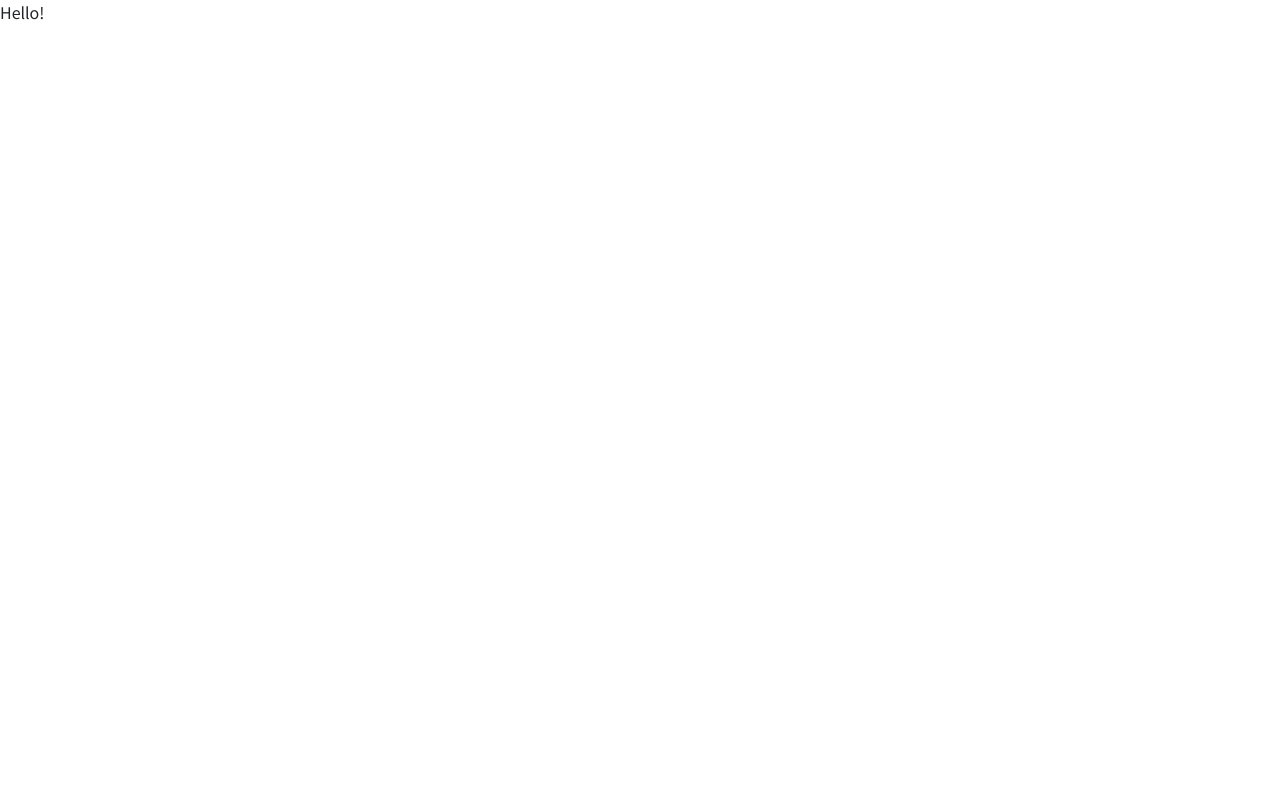
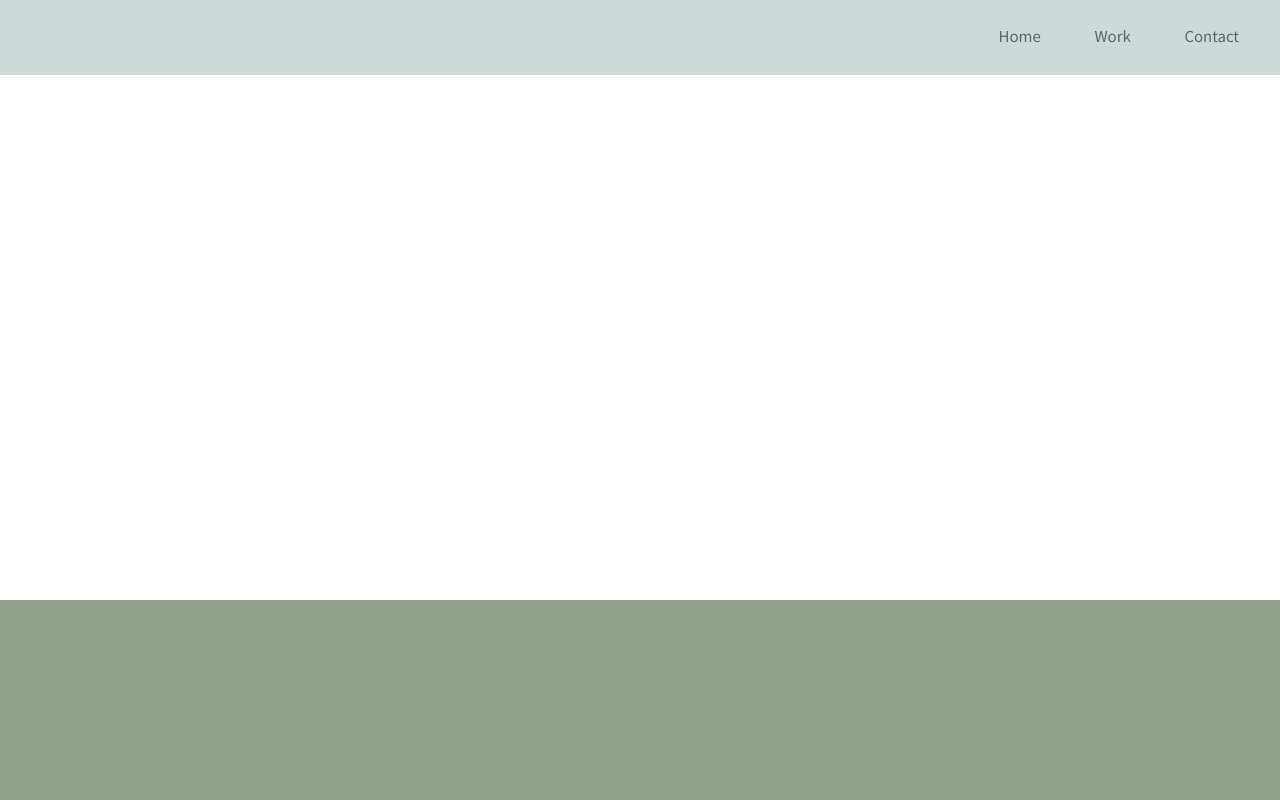
Before and after one commit to khushic/web_portfolio, a plain HTML site: page index.html in a window 1280 px wide. Shown: the top 800 px of the page. Drawn offline with nearby package versions, Linux system fonts and the light colour scheme.

Commit message:
nav bar created and disappears on scroll

```diff
--- a/assets/css/nav.css
+++ b/assets/css/nav.css
@@ -0,0 +1,43 @@
+.my-navbar {
+  background-color: #cddad8;
+  position: fixed;
+  top: 0;
+  width: 100%;
+  transition: top 0.3s;
+  height: 75px;
+  opacity: 1;
+  transition: top 0.5s ease;
+}
+
+/* Style the navbar links */
+.my-navbar a {
+  display: flex;
+  color: #5B6467;
+  text-align: center;
+  text-decoration: none;
+  height: 100%;
+  width: 100%;
+  padding: 25px;
+  font-size: 15px;
+}
+
+.my-navbar a:hover {
+  color: black;
+}
+
+.components{
+  display: inline-block;
+  margin-bottom: 0rem;
+  height: 100%;
+  float: right;
+  padding-right: 1rem;
+}
+
+.nav-tab{
+  height: 100%;
+  display: inline-block;
+}
+
+.navbar-hide {
+  top: -75px;
+}
--- /dev/null
+++ b/assets/js/script.js
@@ -0,0 +1,8 @@
+$(window).scroll(function(e) {
+    var scroll = $(window).scrollTop();
+    if (scroll >= 150) {
+        $('.my-navbar').addClass("navbar-hide");
+    } else {
+        $('.my-navbar').removeClass("navbar-hide");
+    }
+});
--- a/index.html
+++ b/index.html
@@ -19,15 +19,32 @@
       <script defer src="https://use.fontawesome.com/releases/v5.0.13/js/fontawesome.js" integrity="sha384-6OIrr52G08NpOFSZdxxz1xdNSndlD4vdcf/q2myIUVO0VsqaGHJsB0RaBE01VTOY" crossorigin="anonymous"></script>
   </head>
   <body>
-    <div>
-      <p>Hello!</p>
+    <div class="my-navbar">
+        <ul class="list-unstyled components">
+          <li class="nav-tab nav-active">
+              <a class="js-scroll-trigger" href="#home">Home</a>
+          </li>
+          <li class="nav-tab">
+              <a class="js-scroll-trigger" href="#work">Work</a>
+          </li>
+          <li class="nav-tab">
+              <a class="js-scroll-trigger" href="#contact">Contact</a>
+          </li>
+        </ul>
     </div>
 
-    <script src="https://code.jquery.com/jquery-3.3.1.slim.min.js" integrity="sha384-q8i/X+965DzO0rT7abK41JStQIAqVgRVzpbzo5smXKp4YfRvH+8abtTE1Pi6jizo" crossorigin="anonymous"></script>
-    <!-- Popper.JS -->
+    <div id="home" style="height: 600px; background-color: white">
+    </div>
+
+    <div id="work" style="height: 850px; background-color: #919F89">
+    </div>
+
+    <div id="contact" style="height: 400px; background-color: #98a7ac">
+    </div>
+
+    <script src="https://code.jquery.com/jquery-3.5.1.min.js" integrity="sha256-9/aliU8dGd2tb6OSsuzixeV4y/faTqgFtohetphbbj0=" crossorigin="anonymous"></script>  <!-- Popper.JS -->
     <script src="https://cdnjs.cloudflare.com/ajax/libs/popper.js/1.14.0/umd/popper.min.js" integrity="sha384-cs/chFZiN24E4KMATLdqdvsezGxaGsi4hLGOzlXwp5UZB1LY//20VyM2taTB4QvJ" crossorigin="anonymous"></script>
-    <!-- Bootstrap JS -->
     <script src="https://stackpath.bootstrapcdn.com/bootstrap/4.1.0/js/bootstrap.min.js" integrity="sha384-uefMccjFJAIv6A+rW+L4AHf99KvxDjWSu1z9VI8SKNVmz4sk7buKt/6v9KI65qnm" crossorigin="anonymous"></script>
+    <script src="./assets/js/script.js" type="text/javascript"></script>
   </body>
-
 </html>
```
